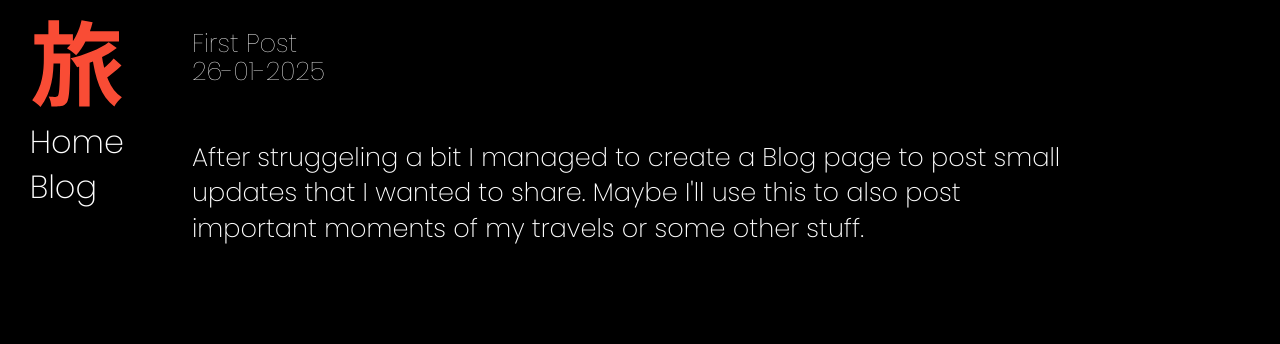
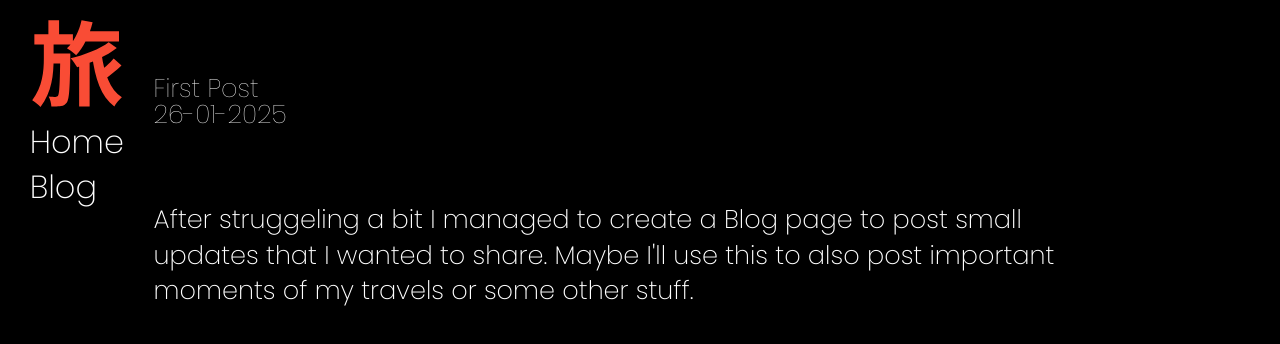
Before and after one commit to Diego-Brandjes/New-Website, a React (Vite) app: page /blog in a window 1280 px wide. Shown: the top 344 px of the page. Built offline with nearby package versions, Linux system fonts and the light colour scheme; a web font is replaced by a local one.

Commit message:
reworked page, adding scroller now

```diff
--- a/src/blog/blog.tsx
+++ b/src/blog/blog.tsx
@@ -89,10 +89,8 @@ const Blog: React.FC = () => {
       <main>
         {data.posts.map((item, index) => (
           <React.Fragment key={index}>
-            <div className="chapter ">
-
-              <div className="animate-on-scroll page-card-holder">
-                <div className="page-card-blog poppins-thin page-card-text">
+            <div className="chapter snap-scroll">
+                <div className="animate-on-scroll page-card-blog poppins-thin page-card-text">
                     <ul>
                         <li><h3>{item.post}</h3></li>
                         <li><h3>{item.date}</h3></li>
@@ -103,7 +101,6 @@ const Blog: React.FC = () => {
                 </div>
 
 
-              </div>
             </div>
           </React.Fragment>
         ))}
--- a/src/homepage/home.tsx
+++ b/src/homepage/home.tsx
@@ -136,9 +136,9 @@ const Home: React.FC = () => {
               '--bg-image': `url(${item.banner || 'default-image.png'})`,
             } as React.CSSProperties} // Cast style to React.CSSProperties
           ></section>
-            <div className="chapter">
-              <div className="animate-on-scroll page-card-holder">
-                <div className="page-card-small poppins-thin page-card-text">
+
+          <div className="chapter snap-scroll">
+            <div className="page-card-small animate-on-scroll poppins-thin page-card-text">
               <h1 className="poppins-bold">{item.chapter}</h1>
               <p>{item.paragraphs && item.paragraphs.length > 0 ? item.paragraphs[0] : ''}</p>
               <a className="grey" href={item.link}>
@@ -152,23 +152,23 @@ const Home: React.FC = () => {
               </a>
             </div>
           </div>
-            </div>
         </React.Fragment>
       ))}
 
+
         {/* About Page */}
-        <div className="chapter">
-          <div className="animate-on-scroll page-card-holder">
-            <div className="page-card-small poppins-thin page-card-text">
+        <div className="chapter snap-scroll">
+        <div className="page-card-small animate-on-scroll poppins-thin page-card-text">
               <h2 className="poppins-bold">About Me</h2>
             </div>
-            <div className="page-card-small poppins-thin page-card-text"></div>
-            <div className="page-card-small poppins-thin page-card-text">
+            <div className="page-card-small poppins-thin"></div>
+            <div className="page-card-small poppins-thin">
               <p>
               I'm Diego, a travel photographer from the Netherlands with a passion for exploring the world. I capture diverse cultures, landscapes, and stories through my lens, always looking for the beauty in every moment.
               </p>
             </div>
-            <div className="page-card-small poppins-thin page-card-text">
+
+            <div className="page-card-small poppins-thin">
               <ul>
                 <li><h3>Fujifilm XT30II</h3></li>
                 <li><h3>26.1MP</h3></li>
@@ -183,7 +183,7 @@ const Home: React.FC = () => {
               </ul>
             </div>
           </div>
-        </div>
+          <div className="chapter snap-scroll"></div>
           </main>
     </body>
   );
--- a/src/index.css
+++ b/src/index.css
@@ -22,6 +22,8 @@ main {
 
   scrollbar-width: none; /* Hide scrollbar in Firefox */
   -ms-overflow-style: none; /* Hide scrollbar in IE and Edge */
+  scroll-snap-type: y mandatory; /* Enables vertical scroll snapping */
+  overflow-y: scroll; /* Allows scrolling */
 }
 
 /* Parallax stuff */
@@ -34,6 +36,9 @@ section {
   justify-content: center;
   color: var(--light-font-color);
   z-index: -2;
+}
+.snap-scroll {
+  scroll-snap-align: start; /* Snaps to the start of each chapter */
 }
 .parallax::after {
   content: " ";
@@ -144,39 +149,35 @@ p {
 
 /* Content css */
 .chapter {
-  padding: 5vw; /* Padding around the container */
-  background-color: var(--primary); /* Background color */
-  color: var(--light-font-color); /* Text color */
-  z-index: 2; /* Layering order */
-  width: 100%; /* Ensure it takes up the full width */
-  height: auto; /* Allow the height to adjust based on content */
-  margin: 0 auto; /* Centers the content horizontally */
+  display: flex;
+  flex-wrap: wrap; /* Allow wrapping when needed */
+  gap: 50px; /* Space between elements */
+  padding-left: 12vw;
+  padding-right: 12vw;
+  padding-top: 6vw;
+  background-color: var(--primary);
 }
-.page-card-holder {
-  padding-right: 10vw;
-  display: flex;
-  flex-wrap: wrap;          /* Allow elements to wrap to the next row if needed */
-  justify-content: center;  /* Center-align the content */
-  align-items: flex-start;  /* Align items to the top */
-  width: 70%;
-  gap: 5vw;
-  height: auto;             /* Allow the container to grow based on content */
-  margin: 0 auto; /* Centers the container within its parent */
+
+.page-card-small {
+  flex: 1 1 45%; /* Set the width to 45% for both text and image */
 }
-.page-card-small {
-  flex: 1 1 40%; /* Flex-grow, flex-shrink, and flex-basis to enable wrapping */
-  max-width: 90vw; /* Ensures it doesn't exceed 50% of the viewport width */
-  height: auto; /* Keeps height flexible */
-  display: flex;
-  flex-direction: column; /* Stack image and text vertically */
-  box-sizing: border-box; /* Padding won't affect width calculation */
+
+.page-card-text {
+  line-height: 100%;
+  padding-top: 50px;
 }
+
+.page-card-small img {
+  max-width: 80%;
+  height: auto;
+  object-fit: contain; /* Ensure the image fits within both dimensions */
+  display: block;
+  margin: 0 auto;
+}
+
 .page-card-blog {
   height: auto; /* Keeps height flexible */
-  display: flex;
-  width: 100vw;
-  flex-direction: column; /* Stack image and text vertically */
-  box-sizing: border-box; /* Padding won't affect width calculation */
+  flex: 1 1 60%; /* Set the width to 45% for both text and image */
   text-align: left;
 }
 .page-card-blog p {
@@ -184,7 +185,7 @@ p {
   font-size: 2vw;
 }
 .page-card-blog h3 {
-  line-height: 10%;
+  line-height: 1%;
   font-size: 2vw;
 }
 
@@ -265,10 +266,12 @@ p {
   .page-card-blog p {
     line-height: 140%;
     font-size: 5vw;
+    margin-top: -5vh;
   }
   .page-card-blog h3 {
     line-height: 10%;
     font-size: 5vw;
+    padding: 0;
   }
   .chapter-banner {
     height: 40vh;
@@ -277,4 +280,11 @@ p {
    .chapter-banner::after {
      height: 40vh;
    }
+   .chapter {
+    flex-direction: column; /* Stack text and image vertically */
+  }
+
+  .page-card-small {
+    flex: 1 1 100%; /* Take full width on small screens */
+  }
 }
```
Lines whose indentation alone changed are shown as unchanged.
